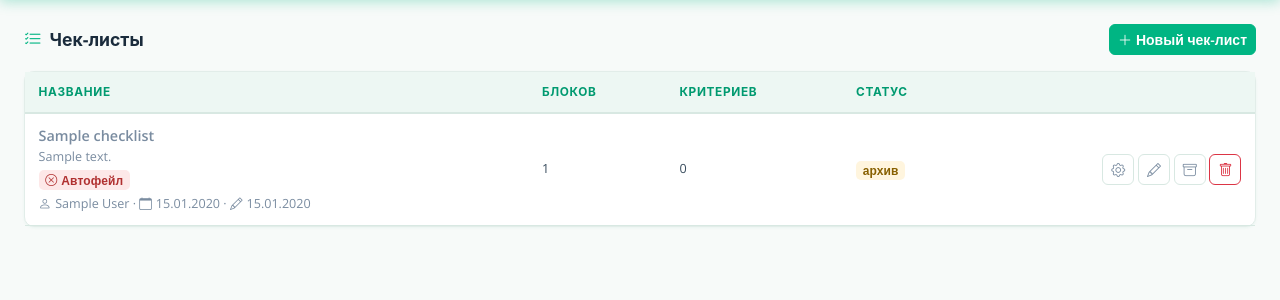
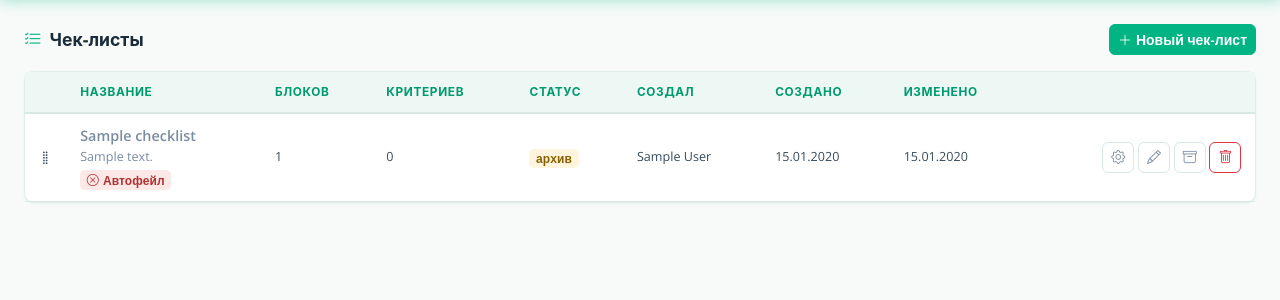
Before and after one commit to Legra13/listening_calls, a FastAPI app: page /checklists in a window 1280 px wide. Shown: the part 59-359 px from the top of the page. Run offline with FastAPI, Linux system fonts and the light colour scheme; the visitor is signed in with stand-in values (Sample User, id 1); tables that the repository leaves empty hold one stand-in row (values such as "Sample post"); some libraries are stand-ins or nearby versions.

Commit message:
авто-коммит: изменения кода

```diff
--- a/app/models.py
+++ b/app/models.py
@@ -37,6 +37,7 @@ class Checklist(Base):
     created_by_id: Mapped[int | None] = mapped_column(ForeignKey("users.id"))
     created_at: Mapped[datetime] = mapped_column(DateTime, default=func.now())
     updated_at: Mapped[datetime | None] = mapped_column(DateTime, nullable=True)
+    order_index: Mapped[int] = mapped_column(Integer, default=0)
 
     created_by_user: Mapped["User | None"] = relationship(back_populates="checklists")
     blocks: Mapped[list["Block"]] = relationship(
--- a/app/routers/api.py
+++ b/app/routers/api.py
@@ -7,6 +7,7 @@ import threading
 from datetime import datetime
 from fastapi import APIRouter, Depends, Request
 from fastapi.responses import JSONResponse
+from pydantic import BaseModel
 from sqlalchemy.orm import Session
 from app.database import get_db
 from app.models import Block, Checklist, Criterion, DealCache, User
@@ -160,6 +161,22 @@ def _deal_response(
     })
 
 
+class ReorderPayload(BaseModel):
+    ids: list[int]
+
+
+@router.post("/checklists/reorder")
+def checklists_reorder(
+    payload: ReorderPayload,
+    db: Session = Depends(get_db),
+    current_user: User = Depends(get_current_user),
+):
+    for idx, cl_id in enumerate(payload.ids):
+        db.query(Checklist).filter(Checklist.id == cl_id).update({"order_index": idx})
+    db.commit()
+    return {"ok": True}
+
+
 DEPLOY_SECRET = os.getenv("DEPLOY_SECRET", "entera-deploy-2025")
 
 @router.post("/deploy")
--- a/app/routers/checklists.py
+++ b/app/routers/checklists.py
@@ -48,7 +48,7 @@ def checklists_index(
 ):
     checklists = (
         db.query(Checklist)
-        .order_by(Checklist.created_at.desc())
+        .order_by(Checklist.order_index.asc(), Checklist.created_at.desc())
         .all()
     )
     return templates.TemplateResponse("checklists/index.html", {
--- a/app/templates/checklists/index.html
+++ b/app/templates/checklists/index.html
@@ -11,19 +11,26 @@
 
 {% if checklists %}
 <div class="card shadow-sm">
-  <table class="table table-hover mb-0">
+  <table class="table table-hover mb-0" id="checklistsTable">
     <thead class="table-light">
       <tr>
+        <th style="width:32px"></th>
         <th>Название</th>
         <th>Блоков</th>
         <th>Критериев</th>
         <th>Статус</th>
+        <th>Создал</th>
+        <th>Создано</th>
+        <th>Изменено</th>
         <th></th>
       </tr>
     </thead>
-    <tbody>
+    <tbody id="checklistsBody">
       {% for cl in checklists %}
-      <tr class="{% if cl.status != 'active' %}text-muted{% endif %}">
+      <tr class="{% if cl.status != 'active' %}text-muted{% endif %}" data-id="{{ cl.id }}">
+        <td class="drag-handle text-muted" style="cursor:grab;user-select:none" title="Перетащить для изменения порядка">
+          <i class="bi bi-grip-vertical"></i>
+        </td>
         <td>
           <a href="/checklists/{{ cl.id }}/edit" class="text-decoration-none fw-semibold
              {% if cl.status != 'active' %}text-muted{% endif %}">
@@ -37,13 +44,6 @@
               <i class="bi bi-x-circle me-1"></i>Автофейл
             </span>
           {% endif %}
-          <div class="small text-muted mt-1">
-            <i class="bi bi-person me-1"></i>{{ cl.created_by_user.full_name or cl.created_by_user.username if cl.created_by_user else "—" }}
-            · <i class="bi bi-calendar me-1"></i>{{ cl.created_at.strftime("%d.%m.%Y") if cl.created_at else "—" }}
-            {% if cl.updated_at %}
-              · <i class="bi bi-pencil me-1"></i>{{ cl.updated_at.strftime("%d.%m.%Y") }}
-            {% endif %}
-          </div>
         </td>
         <td class="small">{{ cl.blocks | length }}</td>
         <td class="small">
@@ -58,7 +58,16 @@
             <span class="badge bg-warning-subtle text-warning">архив</span>
           {% endif %}
         </td>
-        <td class="text-end">
+        <td class="small text-muted">
+          {{ cl.created_by_user.full_name or cl.created_by_user.username if cl.created_by_user else "—" }}
+        </td>
+        <td class="small text-muted text-nowrap">
+          {{ cl.created_at.strftime("%d.%m.%Y") if cl.created_at else "—" }}
+        </td>
+        <td class="small text-muted text-nowrap">
+          {{ cl.updated_at.strftime("%d.%m.%Y") if cl.updated_at else "—" }}
+        </td>
+        <td class="text-end text-nowrap">
           <a href="/checklists/{{ cl.id }}/settings" class="btn btn-sm btn-outline-secondary"
              title="Настройки">
             <i class="bi bi-gear"></i>
@@ -94,3 +103,27 @@
 </div>
 {% endif %}
 {% endblock %}
+
+{% block scripts %}
+<script src="https://cdn.jsdelivr.net/npm/sortablejs@1.15.2/Sortable.min.js"></script>
+<script>
+const tbody = document.getElementById('checklistsBody');
+if (tbody) {
+  Sortable.create(tbody, {
+    handle: '.drag-handle',
+    animation: 150,
+    ghostClass: 'table-active',
+    onEnd: function() {
+      const ids = Array.from(tbody.querySelectorAll('tr[data-id]'))
+                       .map(tr => parseInt(tr.dataset.id));
+      fetch('/api/checklists/reorder', {
+        method: 'POST',
+        headers: {'Content-Type': 'application/json'},
+        credentials: 'same-origin',
+        body: JSON.stringify({ids}),
+      });
+    }
+  });
+}
+</script>
+{% endblock %}
```
